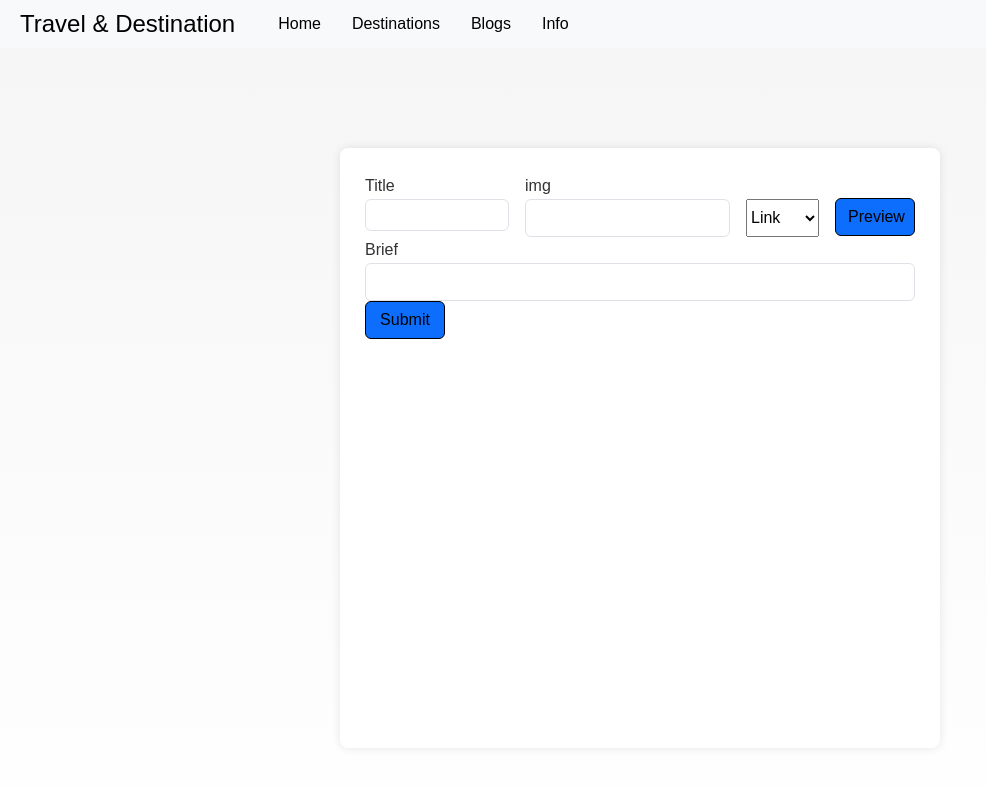
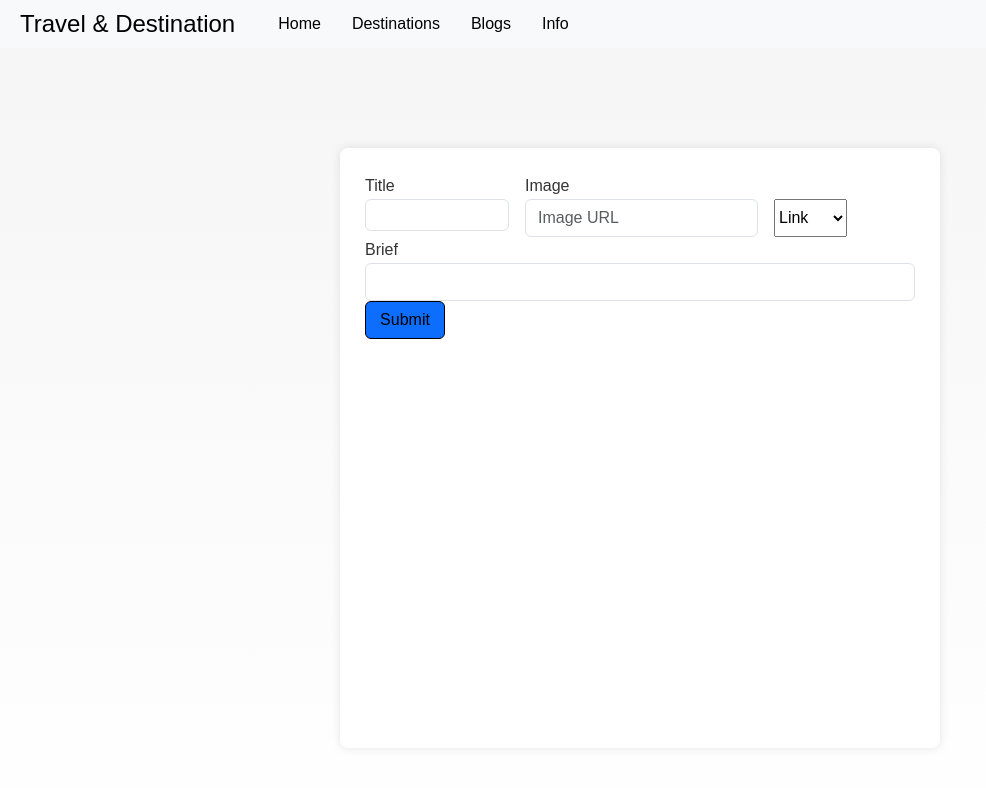
Before and after one commit to MohanedAtef238/Ui_React_Project, a React (Vite) app: page /destinationForm in a window 1280 px wide. Shown: the top 788 px of the page, without its empty margins (0-986 px from the left). Built offline with nearby package versions, Linux system fonts and the light colour scheme.

Commit message:
Added image preview & display on TravelList

```diff
--- a/src/DestForm.jsx
+++ b/src/DestForm.jsx
@@ -1,95 +1,126 @@
-import {useState} from 'react';
+import { useState } from "react";
 import "bootstrap/dist/css/bootstrap.min.css";
-import {useForm} from 'react-hook-form';
-import { render } from 'react-dom';
+import { useForm } from "react-hook-form";
 
 const containerStyle = {
-    display: 'flex',
-    justifyContent: 'center',
-    alignItems: 'center',
-    height: '100vh',
+    display: "flex",
+    justifyContent: "center",
+    alignItems: "center",
+    height: "100vh",
 };
 
 function DestForm() {
     const form = useForm();
-    const {register,handleSubmit,formState} = form;
-    const {errors} = formState;
+    const { register, handleSubmit, formState } = form;
+    const { errors } = formState;
 
-    const formStyle ={
-        width:'70%',
-        aspectRatio:'1/1',
-        marginLeft:'auto',
-        marginRight:'auto',
+    const [imgSrc, setImgSrc] = useState("");
+    const [uploadMode, setUploadMode] = useState("Link"); // "Link" or "Upload"
 
-    }
-    function imgChoice(e){
-        if(e.target.value=='Upload'){
-            document.getElementById('link').style.display='none';
-            document.getElementById('upload').style.display='block';
-        }
-        else{
-            document.getElementById('link').style.display='block';
-            document.getElementById('upload').style.display='none';
-            document.getElementById('imgSrc').value='';
+    const formStyle = {
+        width: "70%",
+        aspectRatio: "1/1",
+        marginLeft: "auto",
+        marginRight: "auto",
+    };
+
+    function handleImageUpload(e) {
+        const file = e.target.files[0];
+        if (file) {
+            const reader = new FileReader();
+            reader.onload = (event) => {
+                setImgSrc(event.target.result); // Save Base64 string
+            };
+            reader.readAsDataURL(file);
         }
     }
-    return(
+
+    function handleImageLinkChange(e) {
+        setImgSrc(e.target.value); // Save image URL
+    }
+
+    return (
         <div style={containerStyle}>
-            <form style={formStyle} onSubmit={handleSubmit((data)=>{
-                localStorage.setItem('cards',JSON.stringify([...JSON.parse(localStorage.getItem('cards')),{title:data.title,imgSrc:data.imgSrc,alertTag:'New!'}]));
-                if(!localStorage.getItem('destinations')) {localStorage.setItem('destinations',JSON.stringify([]))};
-                localStorage.setItem('destinations',JSON.stringify([...JSON.parse(localStorage.getItem('destinations')),{name:data.title,brief:data.brief}]));
-                location.href='/TravelList';
-            })}>
-                <div style={{display:'flex',gap:'1em'}}>
+            <form
+                style={formStyle}
+                onSubmit={handleSubmit((data) => {
+                    const existingCards = JSON.parse(localStorage.getItem("cards")) || [];
+                    const newCard = { title: data.title, imgSrc, alertTag: "New!" }; // Use imgSrc from state
+                    localStorage.setItem("cards", JSON.stringify([...existingCards, newCard]));
+
+                    const existingDestinations = JSON.parse(localStorage.getItem("destinations")) || [];
+                    const newDestination = { name: data.title, brief: data.brief };
+                    localStorage.setItem("destinations", JSON.stringify([...existingDestinations, newDestination]));
+
+                    location.href = "/TravelList";
+                })}
+            >
+                <div style={{ display: "flex", gap: "1em" }}>
                     <div className="form-group">
                         <label htmlFor="title">Title</label>
-                        <input type="text" style={{height:'2em',width:'9em',fontSize:'1em'}} className="form-control" id="title" {...register('title',{required:true})}/>
+                        <input
+                            type="text"
+                            style={{ height: "2em", width: "9em", fontSize: "1em" }}
+                            className="form-control"
+                            id="title"
+                            {...register("title", { required: true })}
+                        />
                         {errors.title && <p className="text-danger">Title is required</p>}
                     </div>
-                    <div id='imgInput' className="form-group">
-                        <label htmlFor="imgSrc">img</label>
-                        <div>
-                            <div style={{display:'flex',gap:'1em'}}>
-                                <div id='link'>
-                                    <input type="text" className="form-control" id="imgSrc" {...register('imgSrc',{required:true})}/>
-                                    {errors.imgSrc && <p className="text-danger">Image Source is required</p>}
-                                </div>
-                                <div id='upload' style={{display:'none'}}>
-                                    <input type="file" className="form-control" id="imgSrc" {...register('imgSrc',{required:true})}/>
-                                    {errors.imgSrc && <p className="text-danger">upload is required</p>}
-                                </div>
-                                <select onChange={imgChoice}>
-                                    <option>Link</option>
-                                    <option>Upload</option>
-                                </select>
-                            </div>
-
+                    <div className="form-group">
+                        <label>Image</label>
+                        <div style={{ display: "flex", gap: "1em" }}>
+                            {uploadMode === "Link" && (
+                                <input
+                                    type="text"
+                                    className="form-control"
+                                    placeholder="Image URL"
+                                    onChange={handleImageLinkChange}
+                                />
+                            )}
+                            {uploadMode === "Upload" && (
+                                <input
+                                    type="file"
+                                    className="form-control"
+                                    accept="image/*"
+                                    onChange={handleImageUpload}
+                                />
+                            )}
+                            <select
+                                onChange={(e) => setUploadMode(e.target.value)}
+                                value={uploadMode}
+                            >
+                                <option value="Link">Link</option>
+                                <option value="Upload">Upload</option>
+                            </select>
                         </div>
-
                     </div>
-                    <div id='preview' style={{paddingTop:'25px'}}>
-                        <button type="button"  onClick={
-                            ()=>{
-                                let img=document.getElementById('imgSrc').value;
-                                if(img!=''){
-                                    document.getElementById('imgPreview').innerHTML=`<img src=${img} style="width:15em;height:15em;border-radius:10px"/>`;
-                            }
-                        }} className="btn btn-primary">Preview</button>
+                    <div id="preview" style={{ paddingTop: "25px" }}>
+                        {imgSrc && (
+                            <img
+                                src={imgSrc}
+                                alt="Preview"
+                                style={{ width: "15em", height: "15em", borderRadius: "10px" }}
+                            />
+                        )}
                     </div>
                 </div>
-                <div id='imgPreview'></div>
                 <div className="form-group">
                     <label htmlFor="brief">Brief</label>
-                    <input type="text" className="form-control" id="brief" {...register('brief',{required:true})}/>
-                    {errors.alertTag && <p className="text-danger">Brief is required</p>}
+                    <input
+                        type="text"
+                        className="form-control"
+                        id="brief"
+                        {...register("brief", { required: true })}
+                    />
+                    {errors.brief && <p className="text-danger">Brief is required</p>}
                 </div>
-                <button type="submit" className="btn btn-primary">Submit </button>
+                <button type="submit" className="btn btn-primary">
+                    Submit
+                </button>
             </form>
         </div>
-    )
-
-
+    );
 }
 
 export default DestForm;
--- a/src/styles/BlogDetails.css
+++ b/src/styles/BlogDetails.css
@@ -118,7 +118,7 @@ header h1 {
     margin: 20px auto;
     border-radius: 8px;
     box-shadow: 0 4px 8px rgba(0, 0, 0, 0.1);
-    width: 90%;
+    width: 1000px;
 }
 
 .comments h2 {
@@ -129,7 +129,7 @@ header h1 {
 }
 
 .comments textarea {
-    width: 100%;
+    width: 866px;
     padding: 15px;
     border: 1px solid #ddd;
     border-radius: 8px;
@@ -146,6 +146,7 @@ header h1 {
     border: none;
     padding: 10px 20px;
     border-radius: 8px;
+    width: 866px;
     font-size: 1rem;
     cursor: pointer;
     transition: background 0.3s ease;
```
